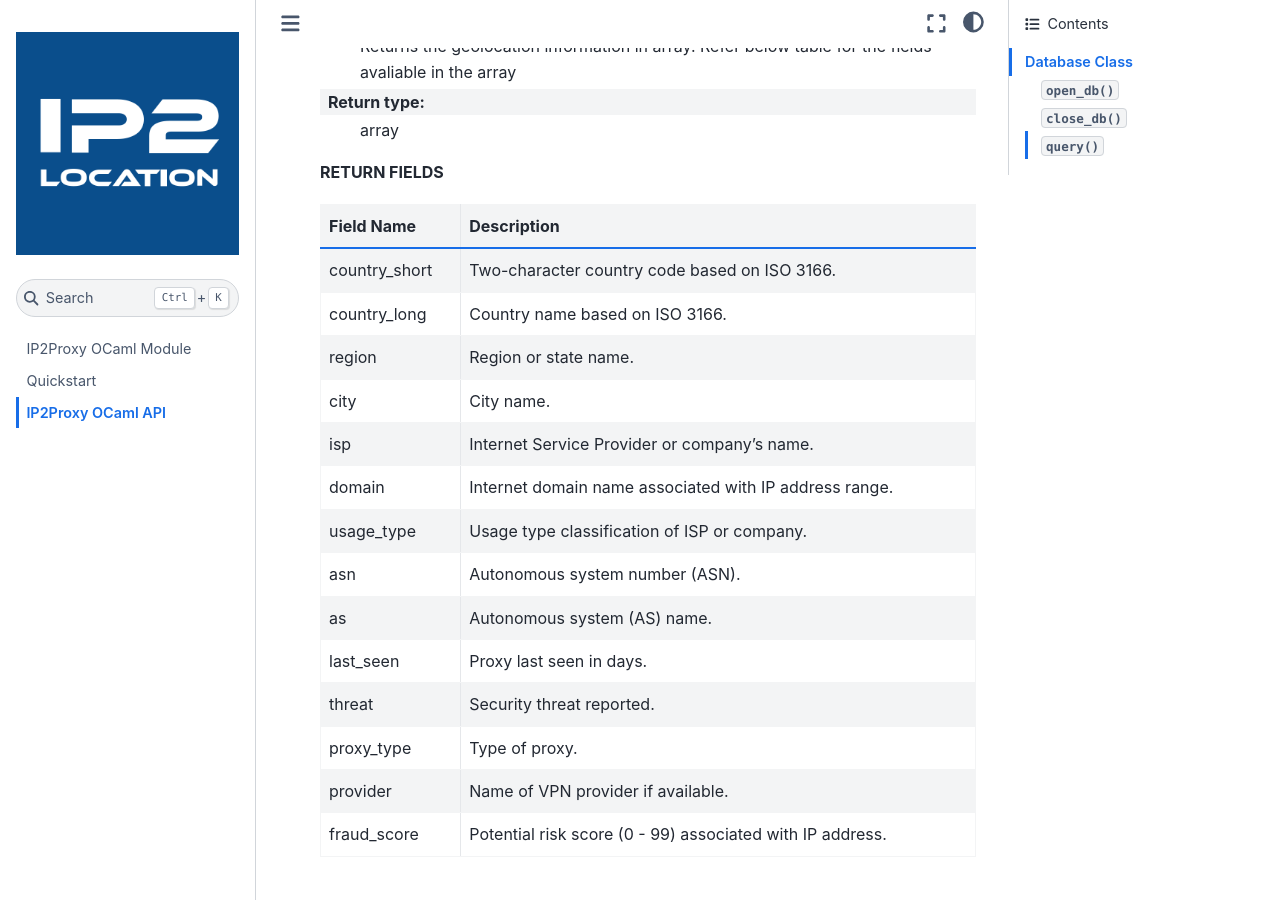
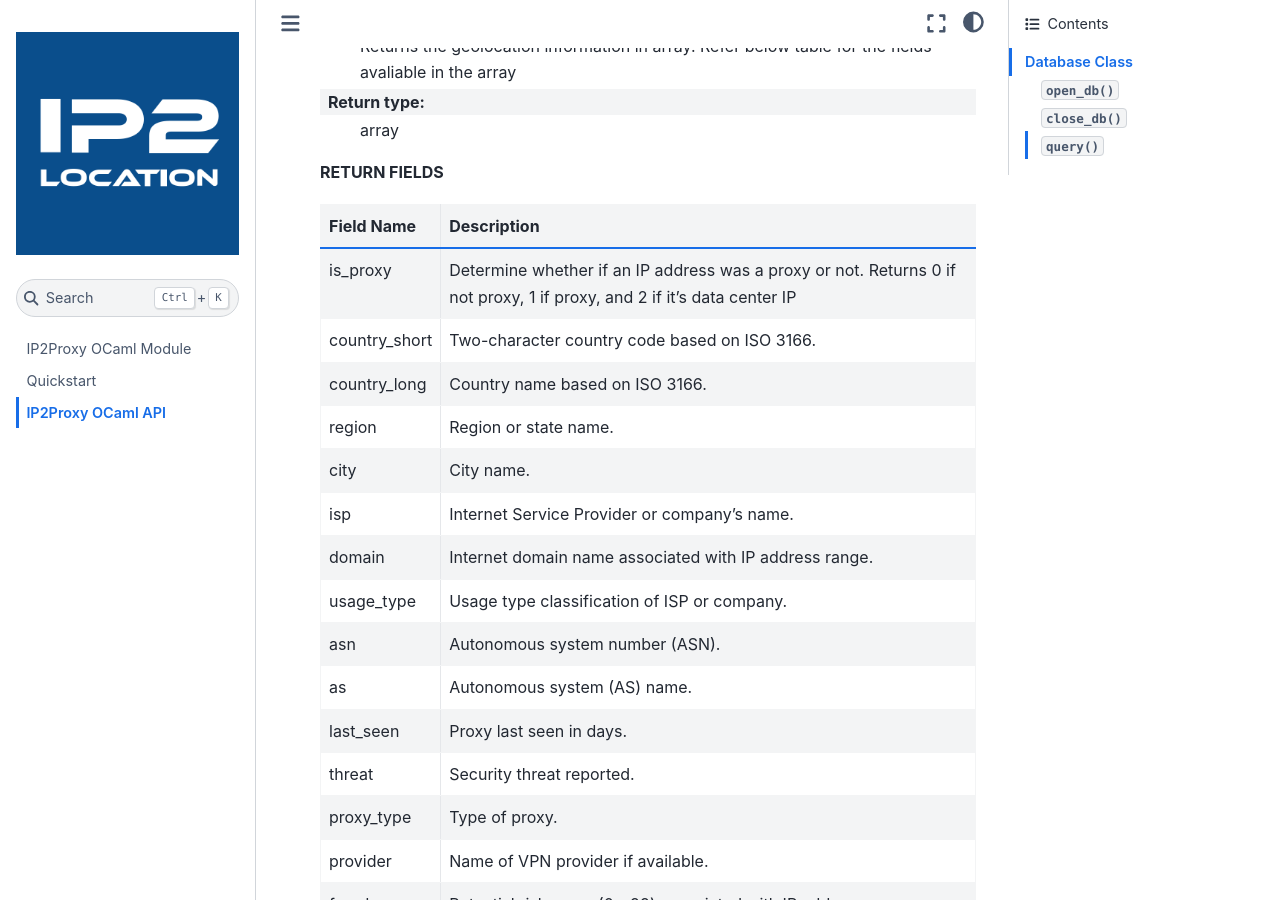
Before and after one commit to mdsahazan/ip2proxy-ocaml, a Sphinx documentation site: the page built from docs/source/code.md, in a window 1280 px wide and 900 px high, scrolled down 645 px. Built offline with Sphinx 7.4.7 and the Sphinx Book theme 1.1.4, drawn with Linux system fonts in a browser that asks for light colours.

Commit message:
Update code.md
Added is_proxy field description.

```diff
--- a/docs/source/code.md
+++ b/docs/source/code.md
@@ -23,6 +23,7 @@ Retrieve geolocation information for an IP address.
 
 | Field Name       | Description                                                  |
 | ---------------- | ------------------------------------------------------------ |
+| is_proxy         |     Determine whether if an IP address was a proxy or not. Returns 0 if not proxy, 1 if proxy, and 2 if it's data center IP |
 | country_short    |     Two-character country code based on ISO 3166. |
 | country_long     |     Country name based on ISO 3166. |
 | region           |     Region or state name. |
```
